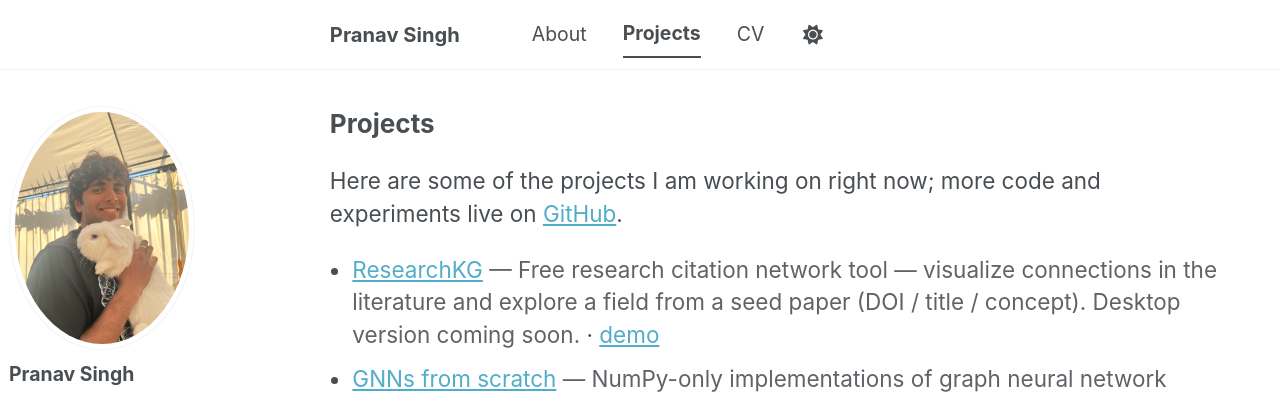
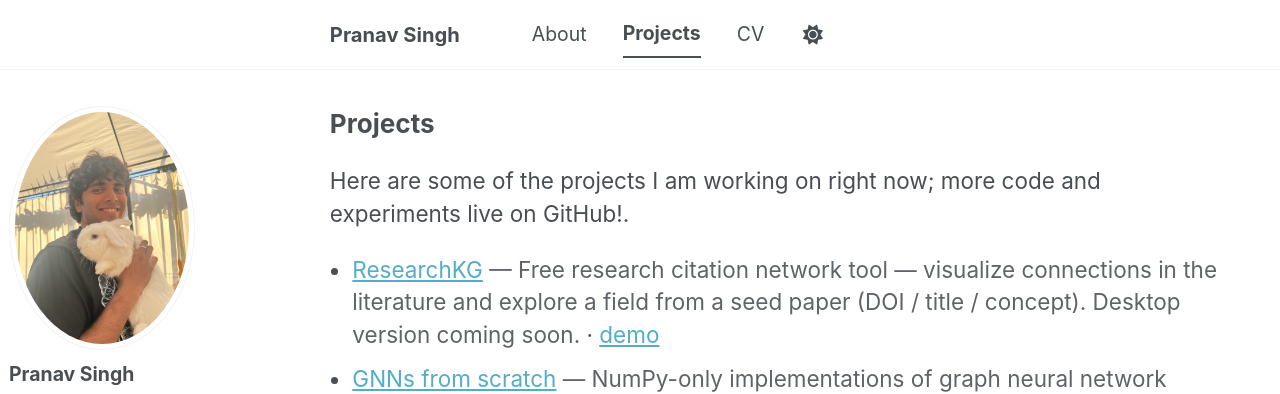
Before and after one commit to ps1526/ps1526.github.io, a Jekyll site: the page built from _pages/projects.html, in a window 1280 px wide. Shown: the top 394 px of the page. Built offline with Jekyll 4.4.1, drawn with Linux system fonts in a browser that asks for light colours; a script bundle is joined from its source files by our own code; library files that are not in the unit come from our copies.

Commit message:
revised projects

```diff
--- a/_pages/projects.html
+++ b/_pages/projects.html
@@ -11,7 +11,7 @@ redirect_from:
 {% include base_path %}
 
 <div class="projects-page" markdown="0">
-  <p class="projects-page__intro">Here are some of the projects I am working on right now; more code and experiments live on {% if site.author.github %}<a href="https://github.com/{{ site.author.github }}" rel="noopener noreferrer">GitHub</a>{% else %}GitHub{% endif %}.</p>
+  <p class="projects-page__intro">Here are some of the projects I am working on right now; more code and experiments live on GitHub!.</p>
 </div>
 
 {% comment %}Collection has output:false — docs are only used as data for this list.{% endcomment %}
```
